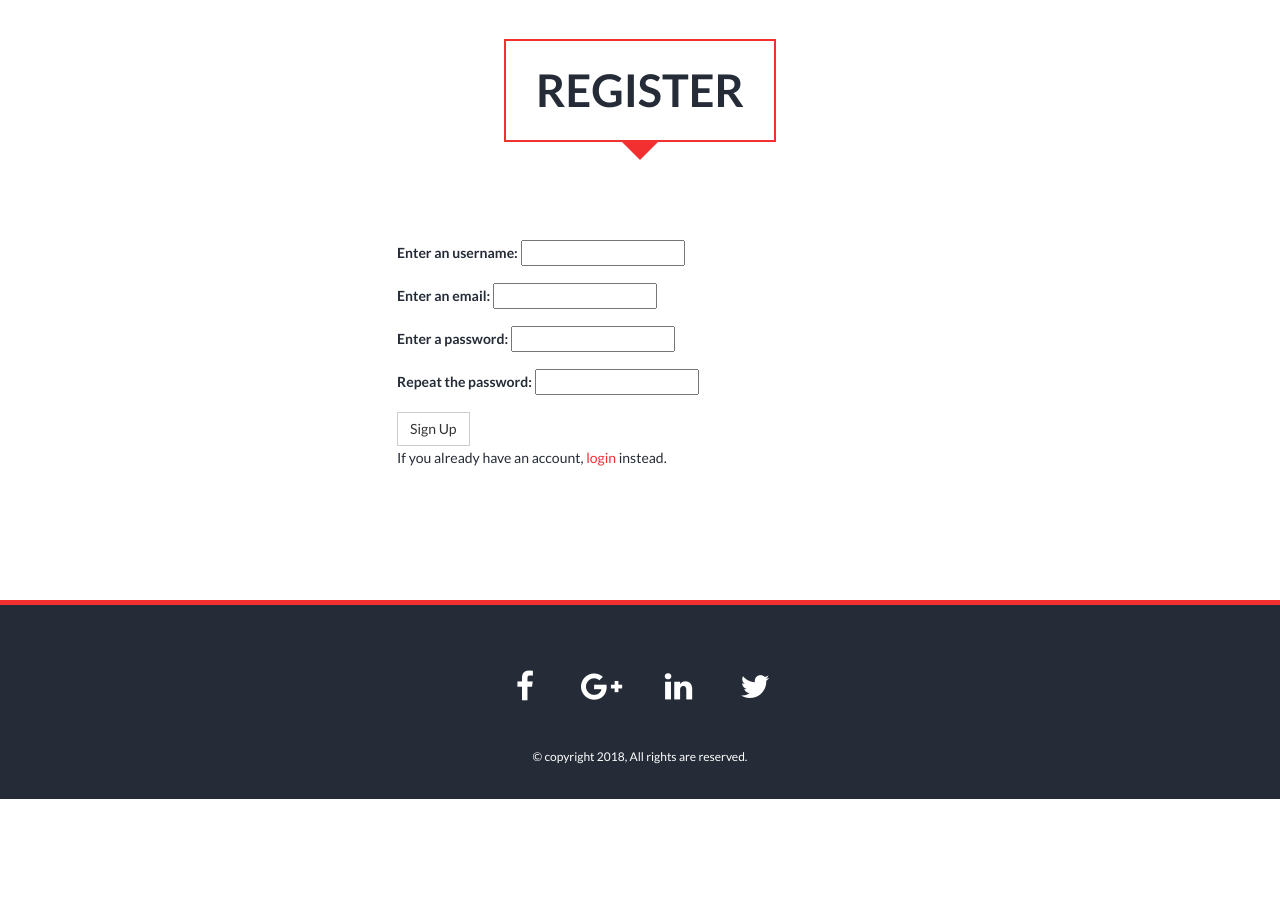
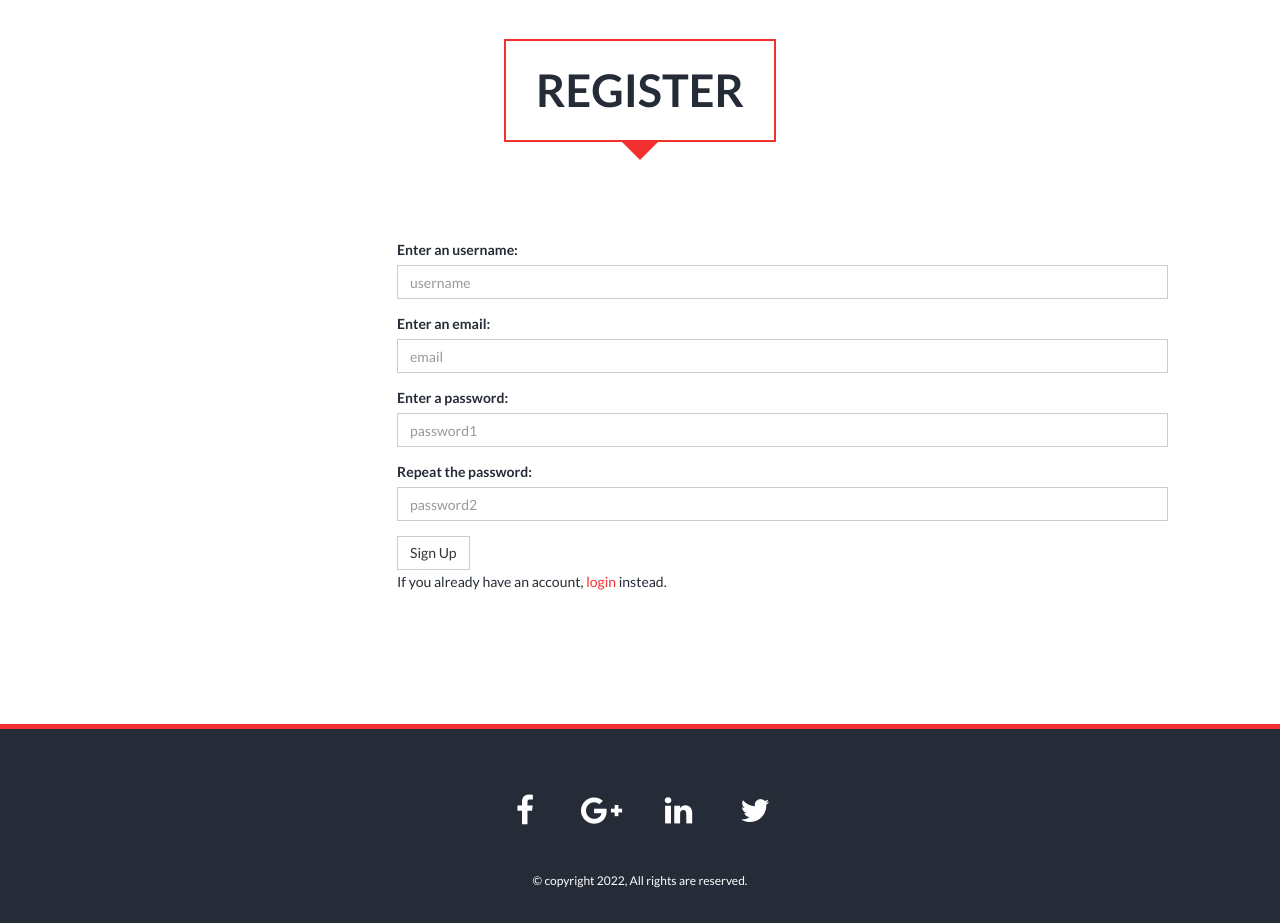
Before and after one commit to jokinme99/web-proyecto, a Django app: page /proyecto/registro/ in a window 1280 px wide. Shown: the part 758-1681 px from the top of the page. Before the commit the page ends 1557 px from the top, so only its background shows below. Run offline with Django 3.2, Linux system fonts and the light colour scheme; parts of the project's set-up code (start-up, migrations or seed data) failed here and were passed over; some libraries are stand-ins or nearby versions.

Commit message:
forms beautifying

```diff
--- a/pizzaPizzaApp/templates/comentario.html
+++ b/pizzaPizzaApp/templates/comentario.html
@@ -56,7 +56,6 @@
 <script>
     var username = "{{user.username}}";
     console.log('User:' + username)
-
     document.getElementById("id_username").value = username;
 </script>
 {% endblock %}
--- a/pizzaPizzaApp/templates/index.html
+++ b/pizzaPizzaApp/templates/index.html
@@ -76,7 +76,7 @@
 								<li><a href="/proyecto/comentarios">Reviews</a></li>
 								<li><a href="/proyecto/contacto">Contact us</a></li>
 								{% if user.is_authenticated%}
-									<li><a href="/proyecto/myAccount">Welcome back, {{user.username}}</a></li>
+									<li><a href="/proyecto/myAccount">My account</a></li>
 									<!--alert appears if you are sure it will take to home and logout-->
 								{%else%}
 									<li><a href="/proyecto/loginORegistro">Identify</a></li>
@@ -149,7 +149,7 @@
 						<a class="h-twitter" href="https://www.twitter.com/"><i class="fa fa-twitter"></i></a>
 					</div>
 					<!-- copy right -->
-					<p class="copy-right">&copy; copyright 2018, All rights are reserved.</p>
+					<p class="copy-right">&copy; copyright 2022, All rights are reserved.</p>
 				</div>
 			</footer>
 			<!-- footer end -->
--- a/pizzaPizzaApp/templates/registro.html
+++ b/pizzaPizzaApp/templates/registro.html
@@ -14,19 +14,19 @@
                      {% csrf_token %}
                      <div class="form-group">
                          <label for="username">Enter an username: </label>
-                         {{form.username}}
+                         <input type="text" class="form-control" id="username" name="username" placeholder="username">
                      </div>
                      <div class="form-group">
                          <label for="email">Enter an email: </label>
-                         {{form.email}}
+                         <input type="text" class="form-control" id="email" name="email" placeholder="email">
                      </div>
                      <div class="form-group">
                         <label for="password1">Enter a password: </label>
-                        {{form.password1}}
+                        <input type="password" class="form-control" id="password1" name="password1" placeholder="password1">
                      </div>
                      <div class="form-group">
                         <label for="password2">Repeat the password: </label>
-                        {{form.password2}}
+                        <input type="password" class="form-control" id="password2" name="password2" placeholder="password2">
                      </div>
                      <button type="submit" class="save btn btn-default">Sign Up</button><br>
                      <p>If you already have an account, <a href="/proyecto/login">login</a> instead.</p>
--- a/pizzaPizzaApp/views.py
+++ b/pizzaPizzaApp/views.py
@@ -109,7 +109,7 @@ def comentario(request):
     if request.method == "POST":
         form = MyReview(request.POST)
         if form.is_valid():
-            post = form.save(commit=False)
+            post = form.save(commit=True)
             post.author = request.user
             post.published_date = timezone.now()
             post.save()
```
